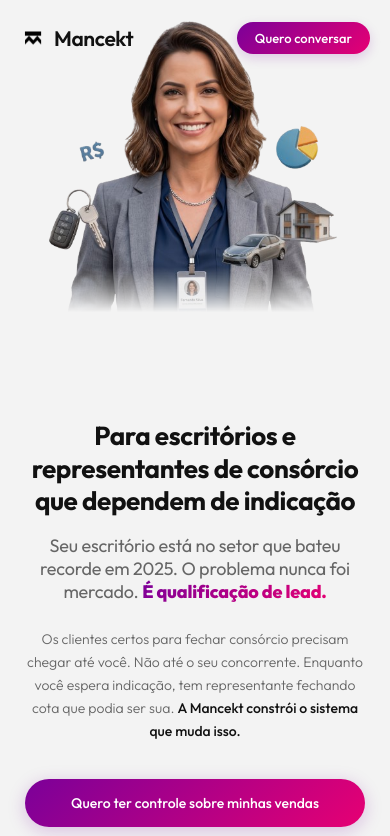
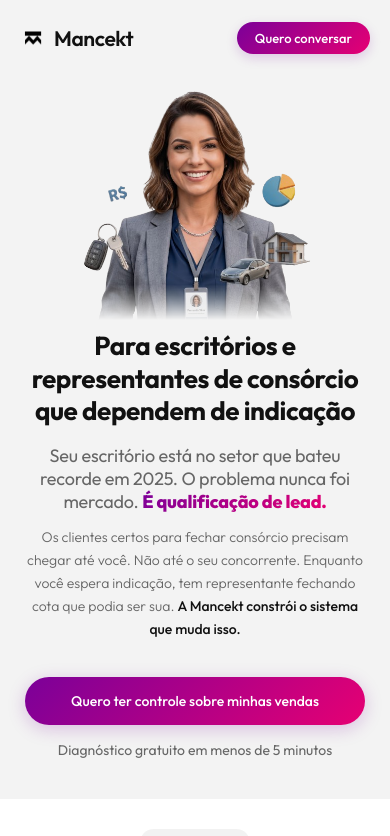
Before and after one commit to dennerbiersack1010/mancekt-consorcio-lp, a Next.js app: page / in a window 390 px wide. Shown: the top 836 px of the page. Built offline with nearby package versions, Linux system fonts and the light colour scheme; a web font is replaced by a local one.

Commit message:
Ajusta layout mobile da hero: sobe headline/texto e desce a imagem

```diff
--- a/app/globals.css
+++ b/app/globals.css
@@ -1509,8 +1509,8 @@ img {
 
   .hero-section {
     min-height: auto;
-    padding-top: 100px;
-    padding-bottom: 50px;
+    padding-top: 80px;
+    padding-bottom: 40px;
   }
 
   .hero-grid-container {
@@ -1566,12 +1566,25 @@ img {
     order: 1;
     width: 100%;
     justify-content: center;
-    margin-bottom: 20px;
+    margin-bottom: 0;
+    margin-top: 10px;
   }
 
   .image-wrapper {
-    max-width: 320px;
-    height: 280px;
+    max-width: 260px;
+    height: 220px;
+  }
+
+  .hero-aesthetic-img {
+    bottom: -20px !important;
+  }
+
+  .hero-meta-tag {
+    margin-bottom: 10px;
+  }
+
+  .hero-title {
+    margin-bottom: 12px;
   }
 
   .btn-primary {
```
